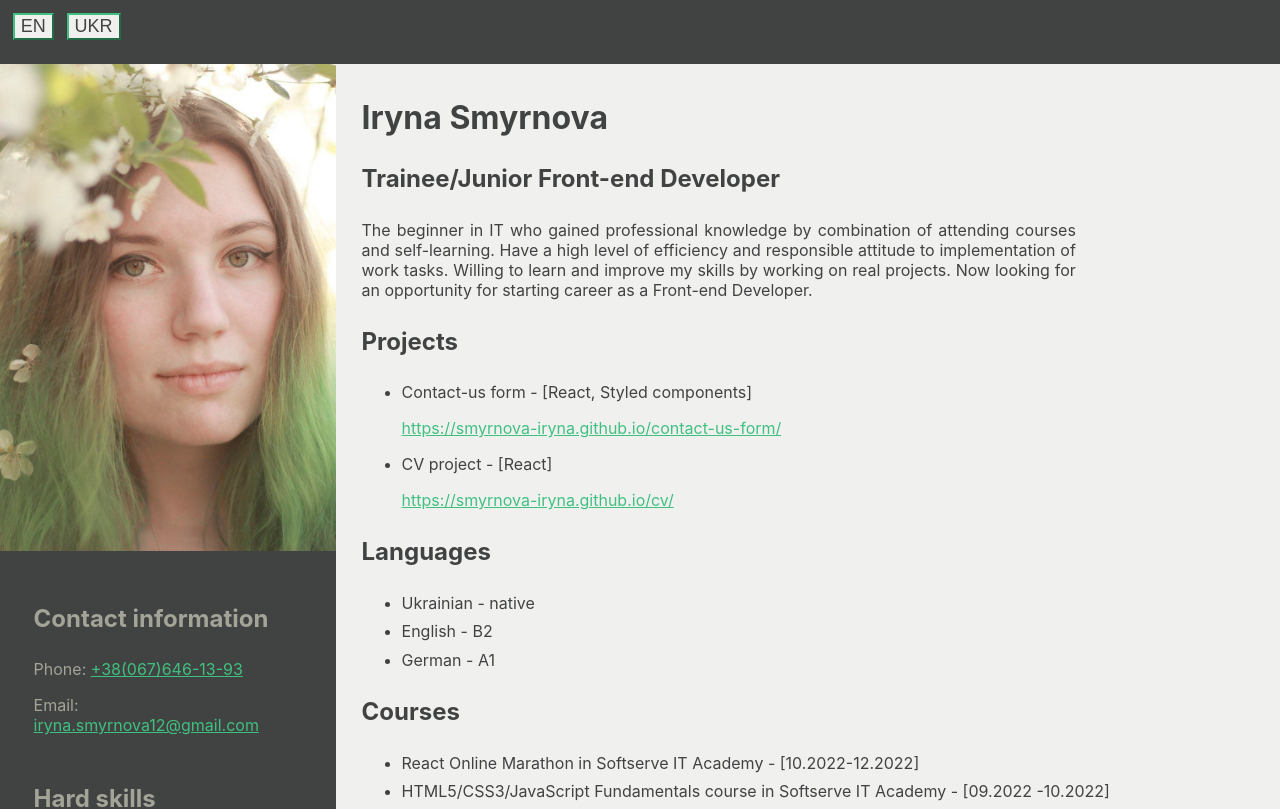
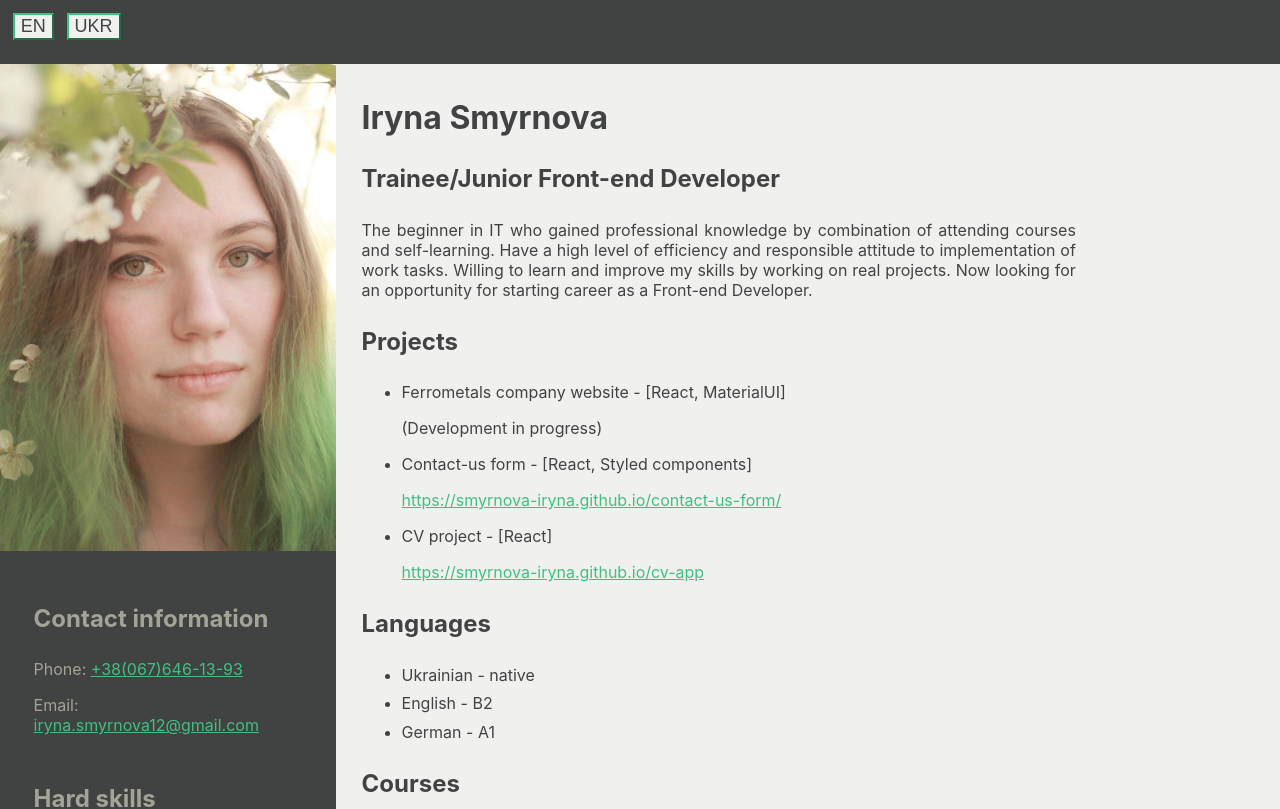
Before and after one commit to smyrnova-iryna/cv-app, a React (Create React App) app in the folder cv-app/: page / in a window 1280 px wide. Shown: the top 809 px of the page. Built offline with nearby package versions, Linux system fonts and the light colour scheme; the HTML template or start-up script is replaced by a standard one.

Commit message:
Add Ferrometals project block

```diff
--- a/cv-app/src/App.js
+++ b/cv-app/src/App.js
@@ -57,9 +57,10 @@ const enCVInfo = {
   },
   projects: {
     title: 'Projects',
-    projectsList: [{description: 'Contact-us form', technologies: 'React, Styled components',
+    projectsList: [{description: 'Ferrometals company website', technologies: 'React, MaterialUI', url: '(Development in progress)'},
+      {description: 'Contact-us form', technologies: 'React, Styled components',
     url: 'https://smyrnova-iryna.github.io/contact-us-form/ '},
-    {description: 'CV project', technologies: 'React', url: 'https://smyrnova-iryna.github.io/cv/'}]
+    {description: 'CV project', technologies: 'React', url: 'https://smyrnova-iryna.github.io/cv-app'}]
   },
   certificates: {
     buttonShowText: 'View certificates',
@@ -114,9 +115,10 @@ const ukrCVInfo = {
   },
   projects: {
     title: 'Проекти',
-    projectsList: [{description: `Форма звортнього зв'язку`, technologies: 'React, Styled components',
+    projectsList: [{description: 'Вебсайт компанії Ferrometals', technologies: 'React, MaterialUI', url: '(В процесі розробки)'},
+    {description: `Форма зворотнього зв'язку`, technologies: 'React, Styled components',
     url: 'https://smyrnova-iryna.github.io/contact-us-form/ '},
-    {description: 'Резюме', technologies: 'React', url: 'https://smyrnova-iryna.github.io/cv/'}]
+    {description: 'Резюме', technologies: 'React', url: 'https://smyrnova-iryna.github.io/cv-app'}]
   },
   certificates: {
     buttonShowText: 'Переглянути сертифікати',
--- a/cv-app/src/components/Projects.js
+++ b/cv-app/src/components/Projects.js
@@ -7,11 +7,15 @@ const Projects = (props) => {
             <ul>
                 <li>
                     <p>{props.projectsList[0].description} - [{props.projectsList[0].technologies}]</p>
-                    <p><a className='mainPageLink' href='https://smyrnova-iryna.github.io/contact-us-form/ '>{props.projectsList[0].url}</a></p>
+                    <p>{props.projectsList[0].url}</p>
                 </li>
                 <li>
                     <p>{props.projectsList[1].description} - [{props.projectsList[1].technologies}]</p>
-                    <p><a className='mainPageLink' href='https://smyrnova-iryna.github.io/cv/'>{props.projectsList[1].url}</a></p>
+                    <p><a className='mainPageLink' href='https://smyrnova-iryna.github.io/contact-us-form/ '>{props.projectsList[1].url}</a></p>
+                </li>
+                <li>
+                    <p>{props.projectsList[2].description} - [{props.projectsList[2].technologies}]</p>
+                    <p><a className='mainPageLink' href='https://smyrnova-iryna.github.io/cv-app'>{props.projectsList[2].url}</a></p>
                 </li>
             </ul>
         </div>
```
Also changed, not shown: cv-app/package.json (+7 -1 lines), 1 other file (tests, documents, lock files or other folders).
